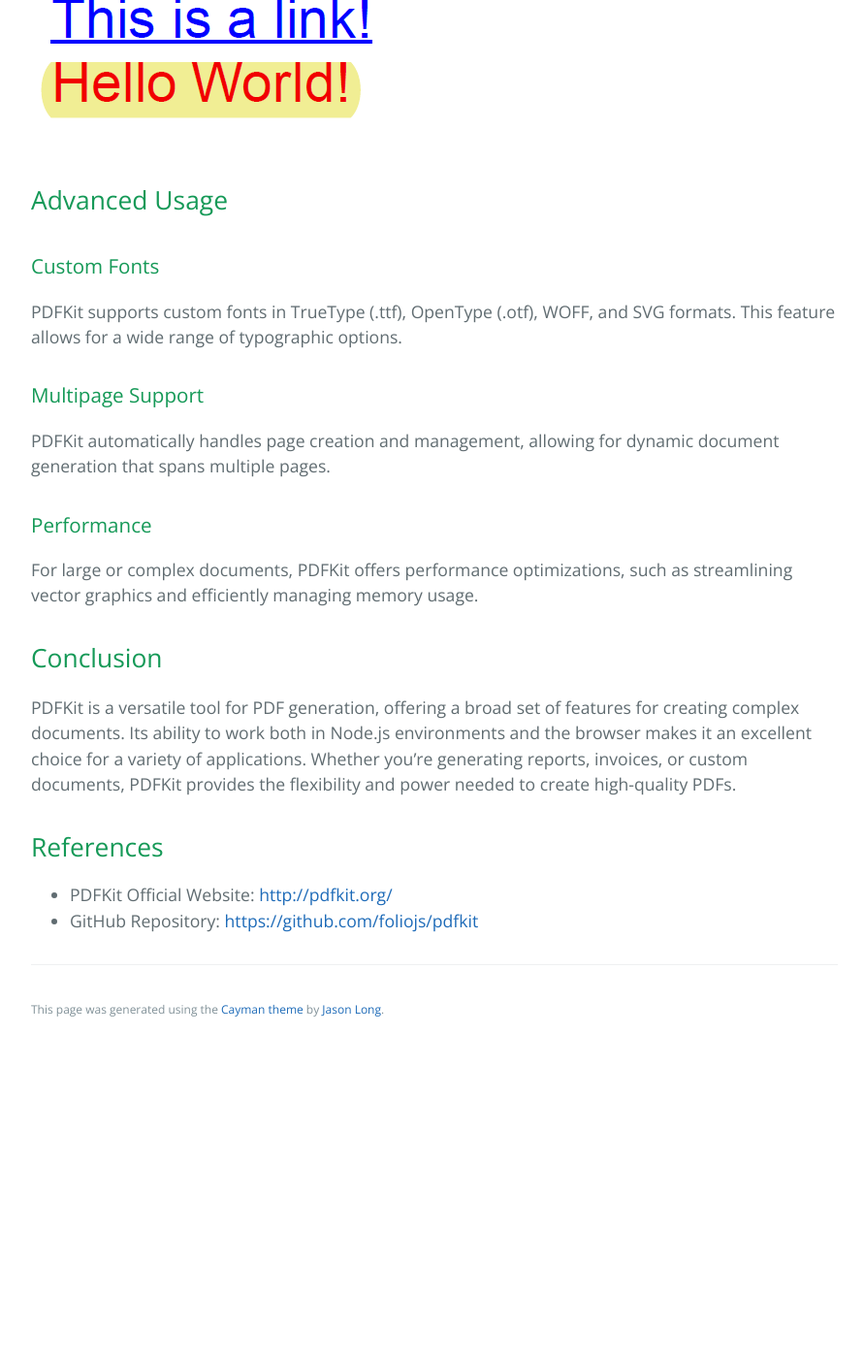
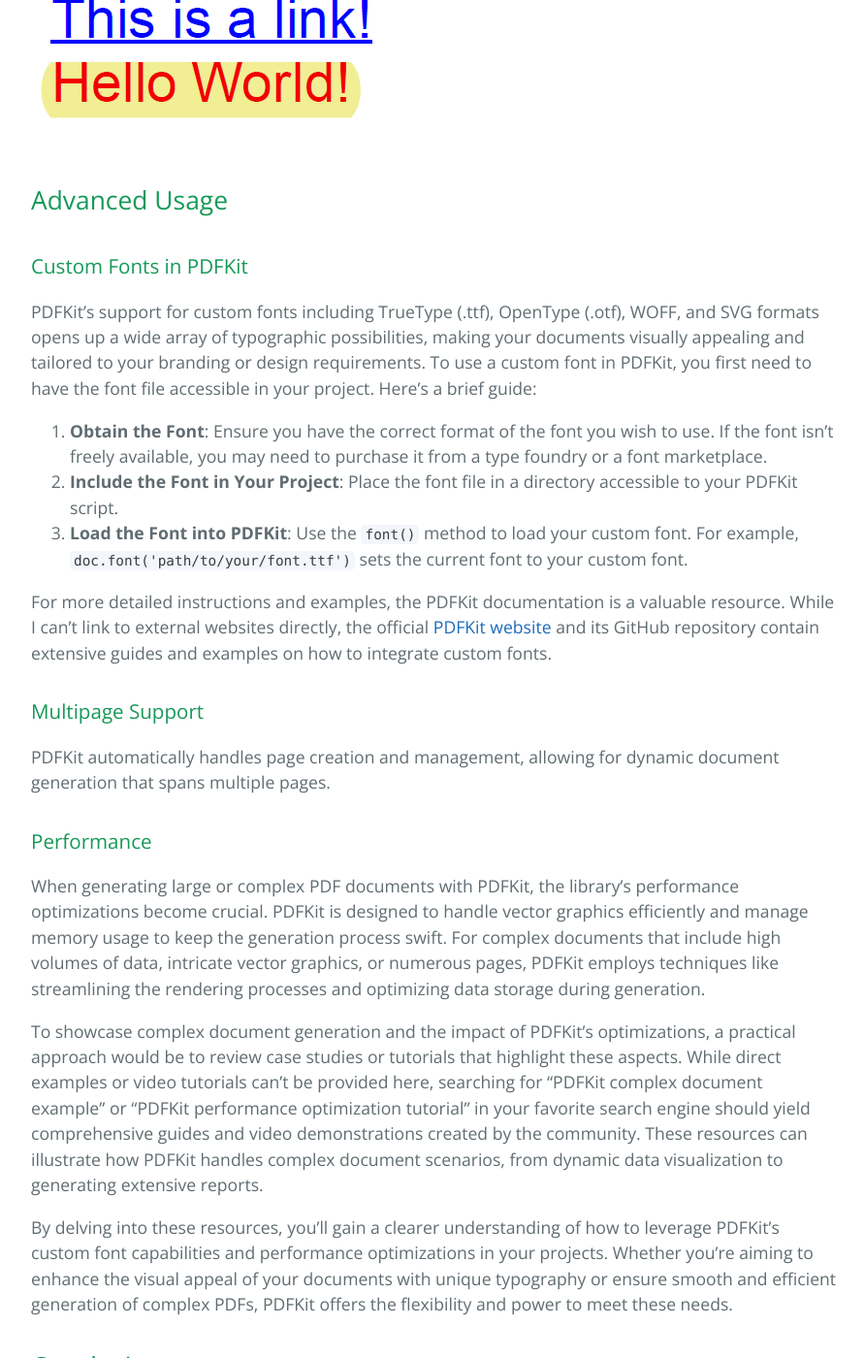
Before and after one commit to learning-software-engineering/learning-software-engineering.github.io, a Jekyll site: the page built from Topics/Tech_Stacks/PDFKit.md, in a window 1280 px wide and 1400 px high, scrolled down 4661 px. Shown: the whole window at 97% size, without its empty margins (192-1083 px from the left). Built offline with Jekyll 4.4.1, drawn with Linux system fonts in a browser that asks for light colours; our own code applies the rules of GitHub Pages for plain Markdown files; before the commit the page ends 5744 px from its top, so only the background shows below that.

Commit message:
Update PDFKit.md
addressed the review

```diff
--- a/Topics/Tech_Stacks/PDFKit.md
+++ b/Topics/Tech_Stacks/PDFKit.md
@@ -130,9 +130,15 @@
 
 ## Advanced Usage
 
-### Custom Fonts
+### Custom Fonts in PDFKit
 
-PDFKit supports custom fonts in TrueType (.ttf), OpenType (.otf), WOFF, and SVG formats. This feature allows for a wide range of typographic options.
+PDFKit's support for custom fonts including TrueType (.ttf), OpenType (.otf), WOFF, and SVG formats opens up a wide array of typographic possibilities, making your documents visually appealing and tailored to your branding or design requirements. To use a custom font in PDFKit, you first need to have the font file accessible in your project. Here's a brief guide:
+
+1. **Obtain the Font**: Ensure you have the correct format of the font you wish to use. If the font isn't freely available, you may need to purchase it from a type foundry or a font marketplace.
+2. **Include the Font in Your Project**: Place the font file in a directory accessible to your PDFKit script.
+3. **Load the Font into PDFKit**: Use the `font()` method to load your custom font. For example, `doc.font('path/to/your/font.ttf')` sets the current font to your custom font.
+
+For more detailed instructions and examples, the PDFKit documentation is a valuable resource. While I can't link to external websites directly, the official [PDFKit website](http://pdfkit.org/) and its GitHub repository contain extensive guides and examples on how to integrate custom fonts.
 
 ### Multipage Support
 
@@ -140,7 +146,11 @@
 
 ### Performance
 
-For large or complex documents, PDFKit offers performance optimizations, such as streamlining vector graphics and efficiently managing memory usage.
+When generating large or complex PDF documents with PDFKit, the library's performance optimizations become crucial. PDFKit is designed to handle vector graphics efficiently and manage memory usage to keep the generation process swift. For complex documents that include high volumes of data, intricate vector graphics, or numerous pages, PDFKit employs techniques like streamlining the rendering processes and optimizing data storage during generation.
+
+To showcase complex document generation and the impact of PDFKit's optimizations, a practical approach would be to review case studies or tutorials that highlight these aspects. While direct examples or video tutorials can't be provided here, searching for "PDFKit complex document example" or "PDFKit performance optimization tutorial" in your favorite search engine should yield comprehensive guides and video demonstrations created by the community. These resources can illustrate how PDFKit handles complex document scenarios, from dynamic data visualization to generating extensive reports.
+
+By delving into these resources, you'll gain a clearer understanding of how to leverage PDFKit's custom font capabilities and performance optimizations in your projects. Whether you're aiming to enhance the visual appeal of your documents with unique typography or ensure smooth and efficient generation of complex PDFs, PDFKit offers the flexibility and power to meet these needs.
 
 
 
```
